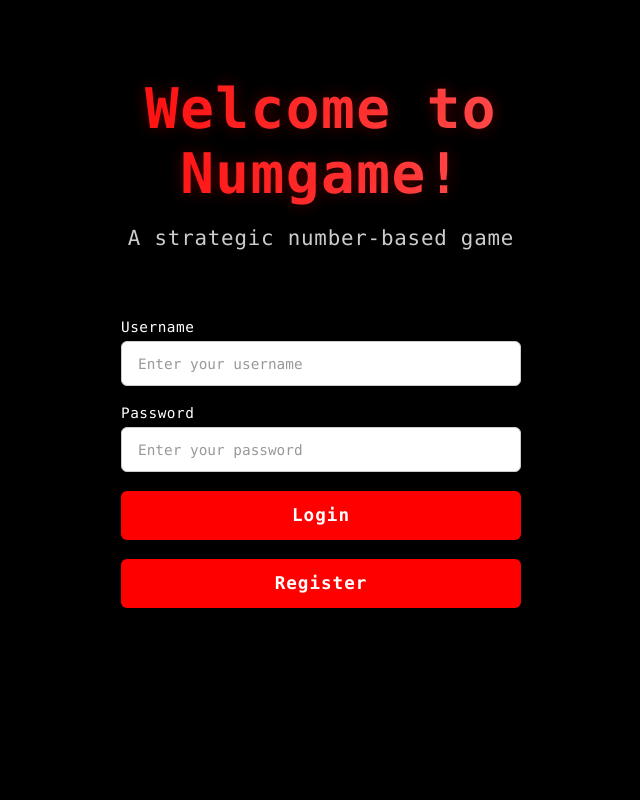
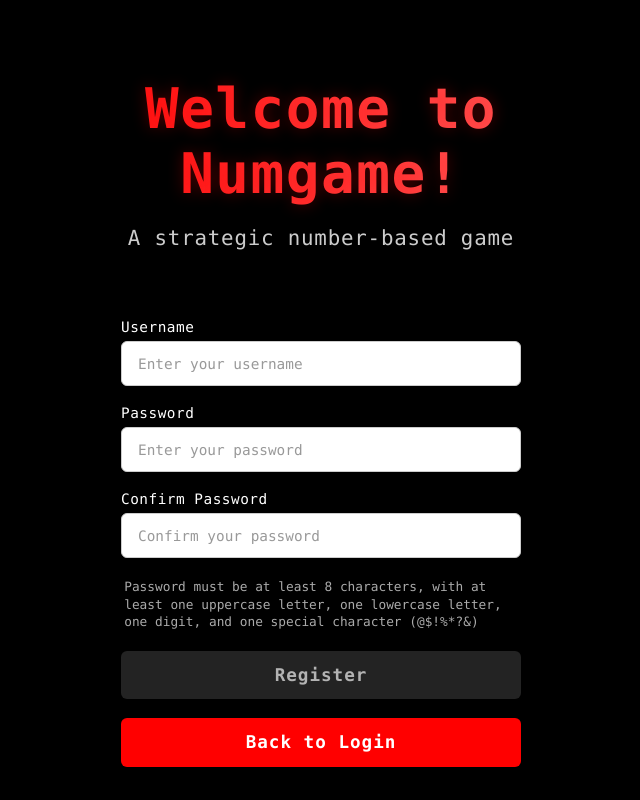
Before and after one commit to 1Vewton/NumGame, a Vue app in the folder frontend/numgame-frontend/: page / in a window 1280 px wide. Both pictures are taken after a click on the button "Register". Shown: the part 234-1034 px from the top of the page, without its empty margins (319-959 px from the left). Built offline with nearby package versions, Linux system fonts and the light colour scheme; no server answers; a web font is replaced by a local one.

Commit message:
feat(frontend): Add register function

```diff
--- a/frontend/numgame-frontend/src/components/StartScreen.vue
+++ b/frontend/numgame-frontend/src/components/StartScreen.vue
@@ -3,9 +3,9 @@ StartScreen.vue - Start Screen Component for NumGame
 
 This component displays the welcome screen for the NumGame application.
 It features a red and black color theme with the game title, login form,
-and error notification functionality. Users can enter their credentials
-to log in, and their user information is stored in the reactive in-memory
-userStore for the current browser session.
+registration form, and notification functionality. The component supports
+switching between login and registration views. The registration form
+includes password format validation and confirm password matching.
 
 @module StartScreen
 -->
@@ -25,7 +25,7 @@ userStore for the current browser session.
     </div>
 
     <!-- Login form -->
-    <div class="login-form">
+    <div v-if="showLogin" class="login-form">
       <!-- Username input field -->
       <AppInput
         v-model="username"
@@ -63,6 +63,65 @@ userStore for the current browser session.
         variant="primary"
         size="medium"
         width="100%"
+        @click="switchToRegister"
+      />
+
+    </div>
+
+    <!-- Registration form -->
+    <div v-else class="login-form">
+      <!-- Username input field -->
+      <AppInput
+        v-model="registerUsername"
+        type="text"
+        placeholder="Enter your username"
+        label="Username"
+        input-id="register-username"
+      />
+
+      <!-- Password input field -->
+      <AppInput
+        v-model="registerPassword"
+        type="password"
+        placeholder="Enter your password"
+        label="Password"
+        input-id="register-password"
+      />
+
+      <!-- Confirm password input field -->
+      <AppInput
+        v-model="registerConfirmPassword"
+        type="password"
+        placeholder="Confirm your password"
+        label="Confirm Password"
+        input-id="register-confirm-password"
+      />
+
+      <!-- Password format hint -->
+      <div class="password-hint">
+        Password must be at least 8 characters, with at least one uppercase letter,
+        one lowercase letter, one digit, and one special character (@$!%*?&)
+      </div>
+
+      <!-- Register button - primary when valid, secondary when invalid -->
+      <AppButton
+        label="Register"
+        :is-loading="isRegistering"
+        loading-label="Registering..."
+        :variant="canRegister ? 'primary' : 'secondary'"
+        size="medium"
+        width="100%"
+        :disabled="!canRegister || isRegistering"
+        @click="handleRegister"
+      />
+
+      <!-- Back to Login button -->
+      <AppButton
+        label="Back to Login"
+        variant="primary"
+        size="medium"
+        width="100%"
+        @click="switchToLogin"
       />
 
     </div>
@@ -87,14 +146,13 @@ userStore for the current browser session.
 
 <script>
 /**
- * StartScreen Component - Welcome screen with login functionality
+ * StartScreen Component - Welcome screen with login and registration functionality
  *
  * This component displays the welcome screen with the game title,
- * game icon, and a login form for user authentication. It uses
- * the reusable AppInput component for input fields and the reusable
- * ErrorNotification component for displaying login error messages.
- * On successful login, the user's ID and name are stored in the reactive
- * in-memory userStore for the current browser session.
+ * game icon, and a form that can switch between login and registration views.
+ * It uses the reusable AppInput component for input fields and the reusable
+ * ErrorNotification component for displaying error messages.
+ * The registration form validates password format and confirm password matching.
  *
  * @module StartScreen
  */
@@ -104,8 +162,18 @@ import ErrorNotification from './ErrorNotification.vue';
 import SuccessNotification from './SuccessNotification.vue';
 import apiClient from '../utils/api.js';
 import config from '../utils/config.js';
-import { getUserLoginBody } from '../utils/requestBodies.js';
+import { getUserLoginBody, getUserRegisterBody } from '../utils/requestBodies.js';
 import userStore from '../stores/userStore.js';
+import { extractErrorMessage } from '../utils/errorHandler.js';
+
+
+
+/**
+ * Regular expression for password validation
+ * Requires at least 8 characters, one uppercase letter, one lowercase letter,
+ * one digit, and one special character (@$!%*?&)
+ */
+const PASSWORD_REGEX = /^(?=.*[A-Z])(?=.*[a-z])(?=.*\d)(?=.*[@$!%*?&])[A-Za-z\d@$!%*?&]{8,}$/;
 
 export default {
   // Component name used for debugging and Vue devtools
@@ -129,9 +197,14 @@ export default {
   /**
    * Component data properties
    *
-   * @property {string} username - The username entered by the user
-   * @property {string} password - The password entered by the user
+   * @property {string} username - The username entered by the user (login form)
+   * @property {string} password - The password entered by the user (login form)
    * @property {boolean} isLoggingIn - Flag indicating if a login request is in progress
+   * @property {boolean} isRegistering - Flag indicating if a registration request is in progress
+   * @property {boolean} showLogin - Flag indicating whether to show login or registration form
+   * @property {string} registerUsername - The username entered in the registration form
+   * @property {string} registerPassword - The password entered in the registration form
+   * @property {string} registerConfirmPassword - The confirm password entered in the registration form
    * @property {boolean} showError - Flag controlling error notification visibility
    * @property {string} errorMessage - The error message to display in the notification
    * @property {boolean} showSuccess - Flag controlling success notification visibility
@@ -142,11 +215,36 @@ export default {
       username: '',
       password: '',
       isLoggingIn: false,
+      isRegistering: false,
+      showLogin: true,
+      registerUsername: '',
+      registerPassword: '',
+      registerConfirmPassword: '',
       showError: false,
       errorMessage: '',
       showSuccess: false,
       successMessage: ''
     };
+  },
+
+  /**
+   * Computed properties
+   */
+  computed: {
+    /**
+     * Determines whether the registration button should be enabled
+     *
+     * Returns true only when the password meets the format requirements
+     * and the confirm password matches the password.
+     *
+     * @returns {boolean} True if registration form data is valid
+     */
+    canRegister() {
+      return (
+        PASSWORD_REGEX.test(this.registerPassword) &&
+        this.registerConfirmPassword === this.registerPassword
+      );
+    }
   },
 
   /**
@@ -162,6 +260,30 @@ export default {
    * Component methods
    */
   methods: {
+    /**
+     * Switches the view to the registration form
+     *
+     * This method sets showLogin to false, which triggers the v-if directive
+     * to display the registration form instead of the login form.
+     *
+     * @method switchToRegister
+     */
+    switchToRegister() {
+      this.showLogin = false;
+    },
+
+    /**
+     * Switches the view to the login form
+     *
+     * This method sets showLogin to true, which triggers the v-if directive
+     * to display the login form instead of the registration form.
+     *
+     * @method switchToLogin
+     */
+    switchToLogin() {
+      this.showLogin = true;
+    },
+
     /**
      * Handles the user login process
      *
@@ -207,22 +329,9 @@ export default {
           this.showErrorMessage(response.reason || 'Login failed');
         }
       } catch (error) {
-        // Check if the server returned response data (e.g., HTTP error with body)
-        if (error.responseData) {
-          // Extract the "reason" value from the response data
-          const responseData = error.responseData;
-          let reason = null;
-          if (typeof responseData === 'object' && responseData !== null) {
-            reason = responseData.reason || null;
-          } else if (typeof responseData === 'string') {
-            // If response data is a raw string, use it directly
-            reason = responseData;
-          }
-          this.showErrorMessage(reason || 'Login failed');
-        } else {
-          // No response data received (network error, server unreachable, etc.)
-          this.showErrorMessage(error.message || 'Unable to connect to server');
-        }
+        // Use the unified error handler to extract the most meaningful error message
+        this.showErrorMessage(extractErrorMessage(error, 'Login failed'));
+
       } finally {
         // Reset loading state
         this.isLoggingIn = false;
@@ -241,6 +350,55 @@ export default {
     showErrorMessage(message) {
       this.errorMessage = message;
       this.showError = true;
+    },
+
+    /**
+     * Handles the user registration process
+     *
+     * This method validates that the registration form data is complete and valid,
+     * then sends a registration request to the backend API. On success, it displays
+     * a success notification toast. On failure, it displays an error notification
+     * toast with the reason from the server response.
+     *
+     * @method handleRegister
+     * @async
+     * @returns {Promise<void>}
+     */
+    async handleRegister() {
+      // Set loading state to prevent duplicate submissions
+      this.isRegistering = true;
+
+      try {
+        // Get the register endpoint and request body
+        const registerEndpoint = config.getRegisterEndpoint();
+        const requestBody = getUserRegisterBody(this.registerUsername.trim(), this.registerPassword);
+
+        // Send the registration request to the backend
+        const response = await apiClient.post(registerEndpoint, requestBody);
+
+        // Check if registration was successful
+        if (response.success) {
+          console.log('Registration successful for:', this.registerUsername.trim());
+
+          // Set success message and show success notification toast
+          this.successMessage = 'Registration Successful';
+          this.showSuccess = true;
+
+          // Switch back to login screen after successful registration
+          this.switchToLogin();
+
+        } else {
+          // Display the error reason from the server response
+          this.showErrorMessage(response.reason || 'Registration failed');
+        }
+      } catch (error) {
+        // Use the unified error handler to extract the most meaningful error message
+        this.showErrorMessage(extractErrorMessage(error, 'Registration failed'));
+
+      } finally {
+        // Reset loading state
+        this.isRegistering = false;
+      }
     }
   }
 }
@@ -311,6 +469,14 @@ export default {
   margin-top: 1rem;
 }
 
+/* Password format hint styling */
+.password-hint {
+  font-size: 0.8rem;
+  color: #aaaaaa;
+  line-height: 1.4;
+  padding: 0 0.2rem;
+}
+
 /* Responsive design */
 
 @media (max-width: 768px) {
--- /dev/null
+++ b/frontend/numgame-frontend/src/utils/errorHandler.js
@@ -0,0 +1,98 @@
+/**
+ * errorHandler.js - Unified Error Message Extraction Module
+ *
+ * This module provides a reusable function for extracting error messages
+ * from API call failures. It standardizes error handling across all
+ * components that make backend API requests.
+ *
+ * Error resolution order:
+ * 1. If response body exists and has a "reason" key, use that value
+ * 2. If response body exists but has no "reason" key, use the entire body
+ * 3. If no response body exists, use the request error message
+ *
+ * @module errorHandler
+ */
+
+/**
+ * Extracts a human-readable error message from an API call error object
+ *
+ * This function examines the error object to extract the most meaningful
+ * error message, following the standardized backend error response format.
+ * It handles three scenarios:
+ * - Error has response data with a "reason" key (preferred)
+ * - Error has response data without a "reason" key (uses the data itself)
+ * - Error has no response data (uses the error message)
+ *
+ * @function extractErrorMessage
+ * @param {Error} error - The error object from an API call
+ * @param {string} [fallbackMessage='Request failed'] - Default message if nothing else can be extracted
+ * @returns {string} A human-readable error message string
+ * @example
+ * // Error with response data containing reason
+ * const error1 = { responseData: { reason: 'Username does not exist' } };
+ * extractErrorMessage(error1, 'Login failed');
+ * // Returns: 'Username does not exist'
+ *
+ * @example
+ * // Error with response data but no reason key
+ * const error2 = { responseData: 'Server error' };
+ * extractErrorMessage(error2, 'Login failed');
+ * // Returns: 'Server error'
+ *
+ * @example
+ * // Error with object response data but no reason key
+ * const error3 = { responseData: { message: 'Server error' } };
+ * extractErrorMessage(error3, 'Login failed');
+ * // Returns: '{"message":"Server error"}'
+ *
+ * @example
+ * // Error with no response data
+ * const error4 = { message: 'Network Error' };
+ * extractErrorMessage(error4, 'Login failed');
+ * // Returns: 'Network Error'
+ *
+ * @example
+ * // Error with null/undefined responseData
+ * const error5 = { responseData: null };
+ * extractErrorMessage(error5, 'Login failed');
+ * // Returns: 'Login failed'
+ */
+export function extractErrorMessage(error, fallbackMessage = 'Request failed') {
+  // Check if the error has response data from the server
+  if (error.responseData !== null && error.responseData !== undefined) {
+    const responseData = error.responseData;
+
+    // Case 1: Response data is a non-null object
+    if (typeof responseData === 'object' && responseData !== null) {
+      // Prefer the "reason" key if it exists
+      if (responseData.reason && typeof responseData.reason === 'string') {
+        return responseData.reason;
+      }
+      // Fallback: stringify the entire response data object
+      try {
+        const stringified = JSON.stringify(responseData);
+        // Avoid returning empty object "{}" as the message
+        if (stringified && stringified !== '{}') {
+          return stringified;
+        }
+      } catch (e) {
+        // If JSON.stringify fails, fall through to the return below
+      }
+    }
+
+    // Case 2: Response data is a string - use it directly
+    if (typeof responseData === 'string' && responseData.trim()) {
+      return responseData.trim();
+    }
+  }
+
+  // Case 3: No response data available - use the error's own message
+  if (error.message && typeof error.message === 'string' && error.message.trim()) {
+    return error.message.trim();
+  }
+
+  // Final fallback: return the provided fallback message
+  return fallbackMessage;
+}
+
+export default extractErrorMessage;
```
Also changed, not shown: 1 other file (tests, documents, lock files or other folders).
